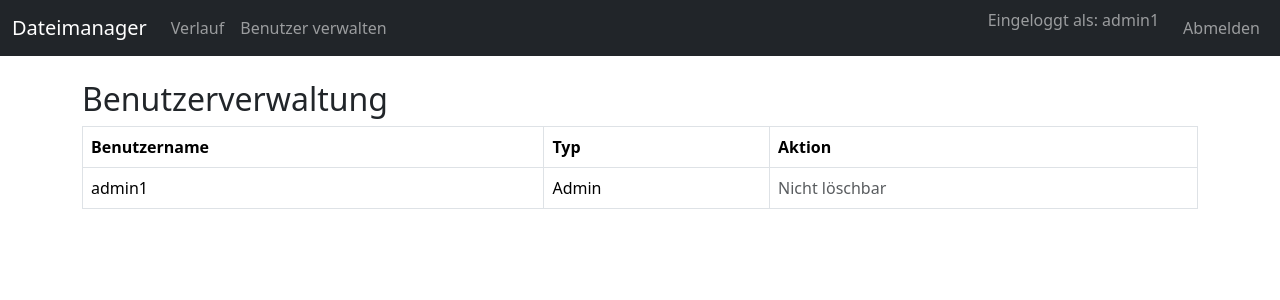
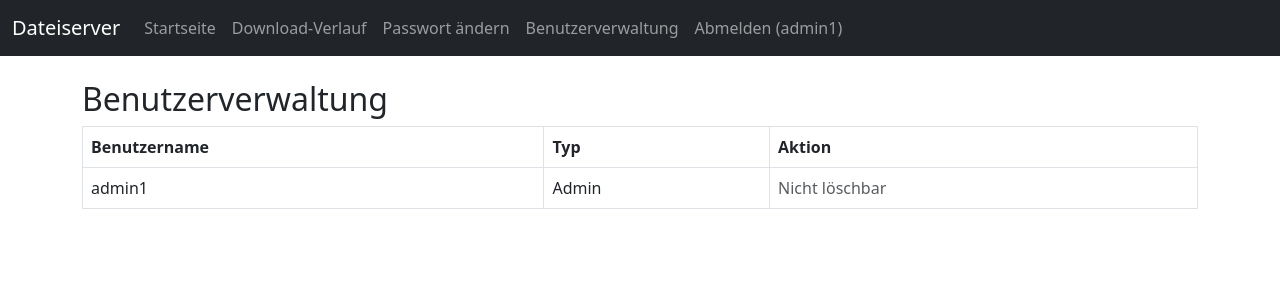
Before and after one commit to Kitanga84/Serwer, a Flask app: page /admin/users in a window 1280 px wide. Shown: the top 300 px of the page. Run offline with Flask 3, Linux system fonts and the light colour scheme; a user stored in the database is signed in.

Commit message:
Update base.html

```diff
--- a/templates/base.html
+++ b/templates/base.html
@@ -2,33 +2,32 @@
 <html lang="de">
 <head>
     <meta charset="UTF-8">
-    <title>Dateimanager</title>
-    <link href="https://cdn.jsdelivr.net/npm/bootstrap@5.3.3/dist/css/bootstrap.min.css" rel="stylesheet">
+    <title>Dateiserver</title>
+    <link href="https://cdn.jsdelivr.net/npm/bootstrap@5.3.0/dist/css/bootstrap.min.css" rel="stylesheet">
 </head>
 <body>
 <nav class="navbar navbar-expand-lg navbar-dark bg-dark mb-4">
     <div class="container-fluid">
-        <a class="navbar-brand" href="{{ url_for('index') }}">Dateimanager</a>
+        <a class="navbar-brand" href="{{ url_for('index') }}">Dateiserver</a>
         <div class="collapse navbar-collapse">
             <ul class="navbar-nav me-auto">
                 {% if session.get('username') %}
                     <li class="nav-item">
-                    <a class="nav-link" href="{{ url_for('download_history') }}">Verlauf</a>
+                        <a class="nav-link" href="{{ url_for('index') }}">Startseite</a>
                     </li>
-                {% if session.get('is_admin') %}
                     <li class="nav-item">
-                    <a class="nav-link" href="{{ url_for('admin_users') }}">Benutzer verwalten</a>
+                        <a class="nav-link" href="{{ url_for('download_history') }}">Download-Verlauf</a>
+                    </li>
+                    <li class="nav-item">
+                        <a class="nav-link" href="{{ url_for('change_password') }}">Passwort ändern</a>
+                    </li>
+                    {% if session.get('username') in ['admin1', 'admin2'] %}
+                        <li class="nav-item">
+                            <a class="nav-link" href="{{ url_for('admin_users') }}">Benutzerverwaltung</a>
                         </li>
                     {% endif %}
-                {% endif %}
-            </ul>
-            <ul class="navbar-nav">
-                {% if session.get('username') %}
                     <li class="nav-item">
-                    <span class="navbar-text me-3">Eingeloggt als: {{ session['username'] }}</span>
-                </li>
-                <li class="nav-item">
-                    <a class="nav-link" href="{{ url_for('logout') }}">Abmelden</a>
+                        <a class="nav-link" href="{{ url_for('logout') }}">Abmelden ({{ session['username'] }})</a>
                     </li>
                 {% else %}
                     <li class="nav-item">
@@ -49,14 +48,15 @@
             {% for category, message in messages %}
                 <div class="alert alert-{{ category }} alert-dismissible fade show" role="alert">
                     {{ message }}
-            <button type="button" class="btn-close" data-bs-dismiss="alert"></button>
+                    <button type="button" class="btn-close" data-bs-dismiss="alert" aria-label="Schließen"></button>
                 </div>
             {% endfor %}
         {% endif %}
     {% endwith %}
+
     {% block content %}{% endblock %}
 </div>
 
-<script src="https://cdn.jsdelivr.net/npm/bootstrap@5.3.3/dist/js/bootstrap.bundle.min.js"></script>
+<script src="https://cdn.jsdelivr.net/npm/bootstrap@5.3.0/dist/js/bootstrap.bundle.min.js"></script>
 </body>
 </html>
```
Lines whose indentation alone changed are shown as unchanged.
